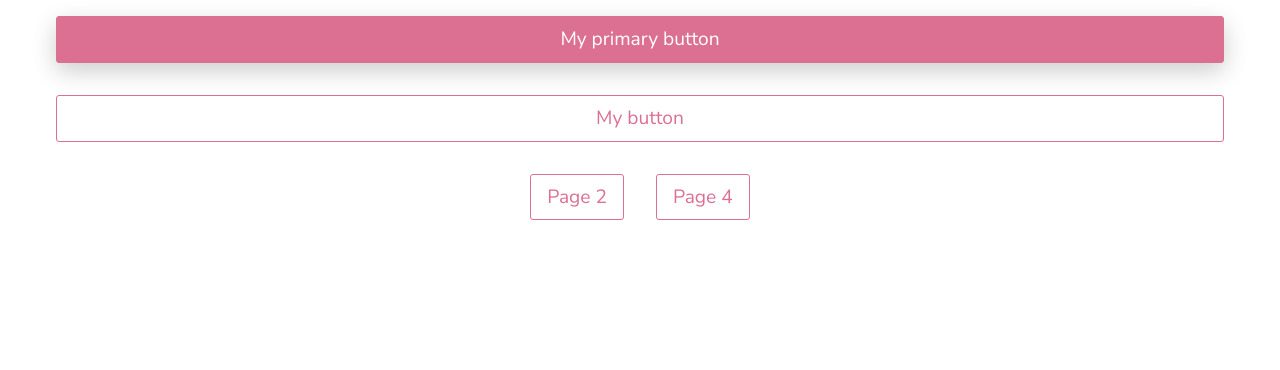
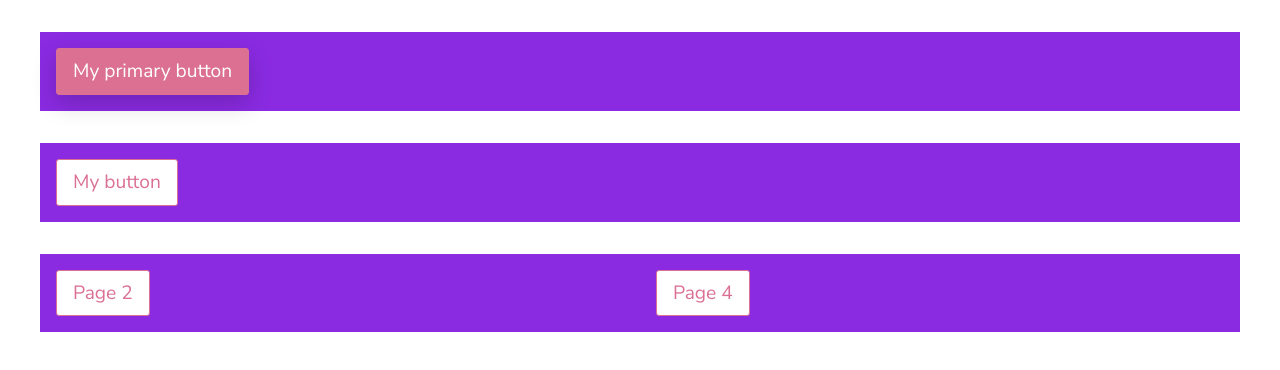
Before and after one commit to silvertechguy/styled-components, a React (Create React App) app: page / in a window 1280 px wide. Shown: the top 370 px of the page. Built offline with nearby package versions, Linux system fonts and the light colour scheme.

Commit message:
Hover effects

```diff
--- a/src/components/button.tsx
+++ b/src/components/button.tsx
@@ -38,6 +38,16 @@ const MyStyledButton = styled("button")<{
   }
 `;
 
+const OuterWrapper = styled("div")`
+  width: 100%;
+  background-color: blueviolet;
+  margin-top: 2rem;
+
+  &:hover ${MyStyledButton} {
+    color: red;
+  }
+`;
+
 interface ButtonProps {
   children: string;
   primary?: boolean;
@@ -46,11 +56,11 @@ interface ButtonProps {
 
 const Button: React.FC<ButtonProps> = ({ children, primary, bgColor }) => {
   return (
-    <>
+    <OuterWrapper>
       <MyStyledButton primary={primary} bgColor={bgColor}>
         {children}
       </MyStyledButton>
-    </>
+    </OuterWrapper>
   );
 };
 
```
